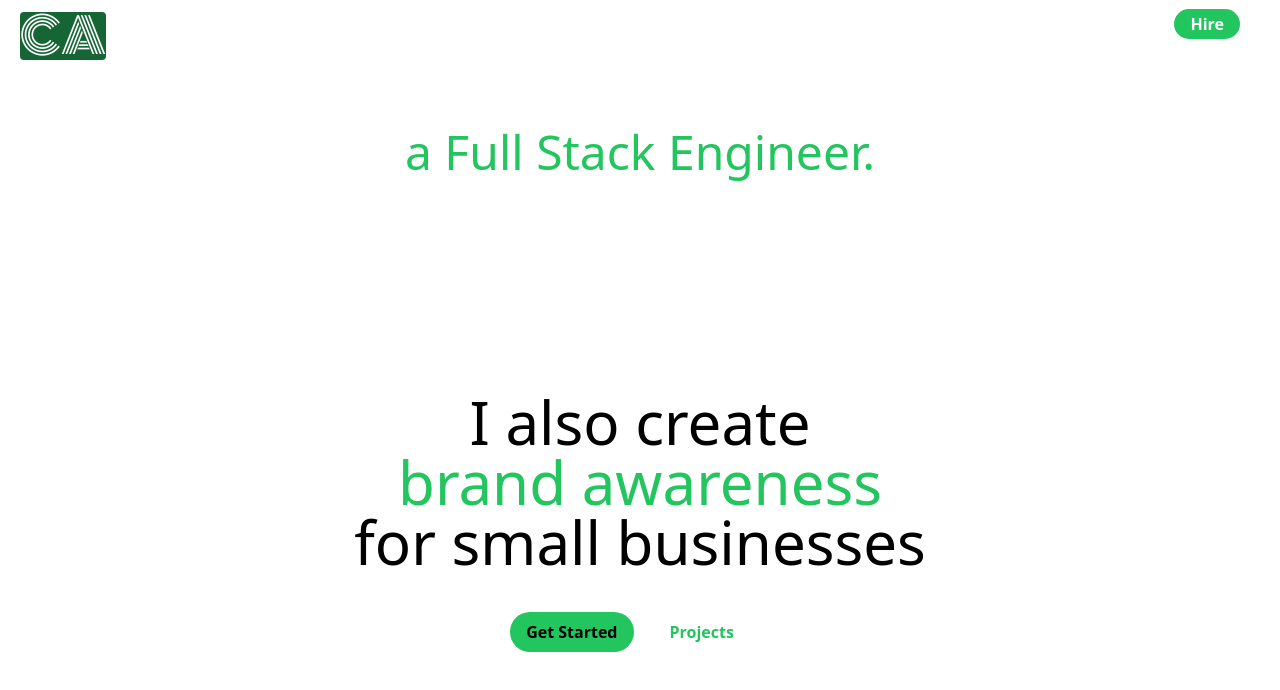
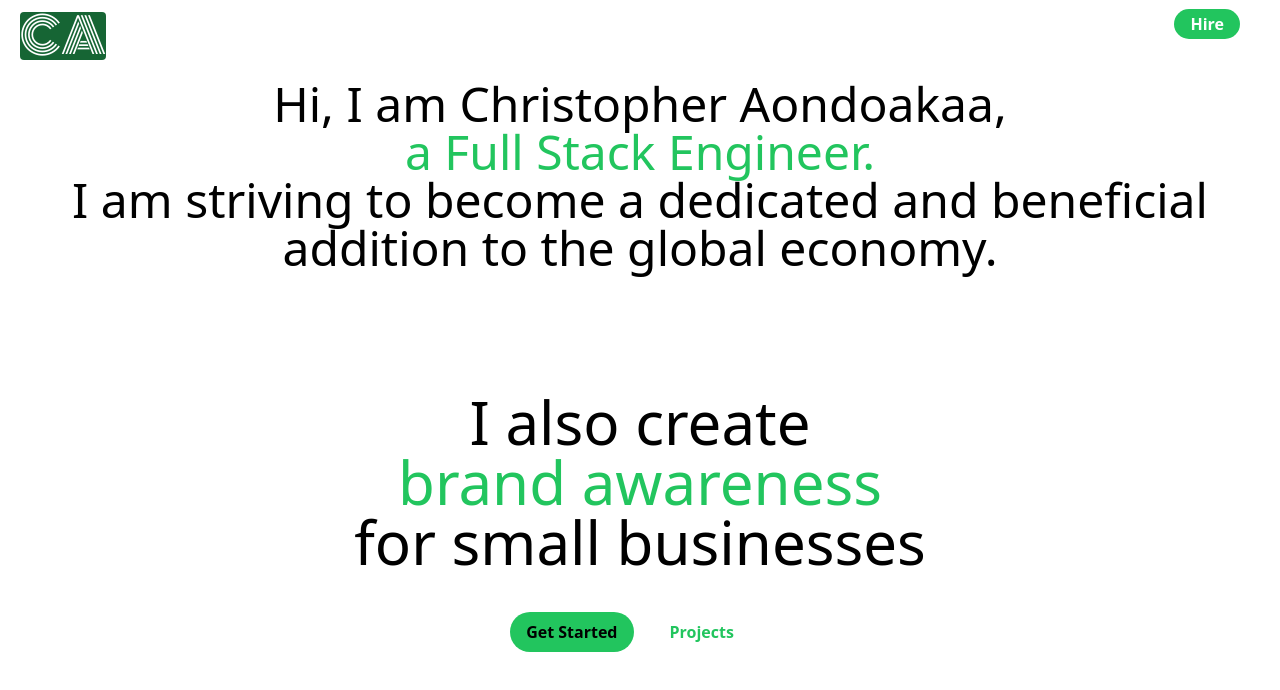
Before and after one commit to descmd1/my-portfolio, a React (Create React App) app: page / in a window 1280 px wide. Shown: the top 690 px of the page. Built offline with nearby package versions, Linux system fonts and the light colour scheme.

Commit message:
my commit

```diff
--- a/src/components/Showcase.js
+++ b/src/components/Showcase.js
@@ -5,7 +5,7 @@ const ShowCase =() =>{
     return(
         <>
            <section className="showcase">
-                <div className="overlay flex flex-col items-center justify-center text-white
+                <div className="overlay flex flex-col items-center justify-center text-black
                      px-5">
                     <h1 className="text-5xl text-bold
                     lg:text-center leg:text-7xl lg:text-54
```
